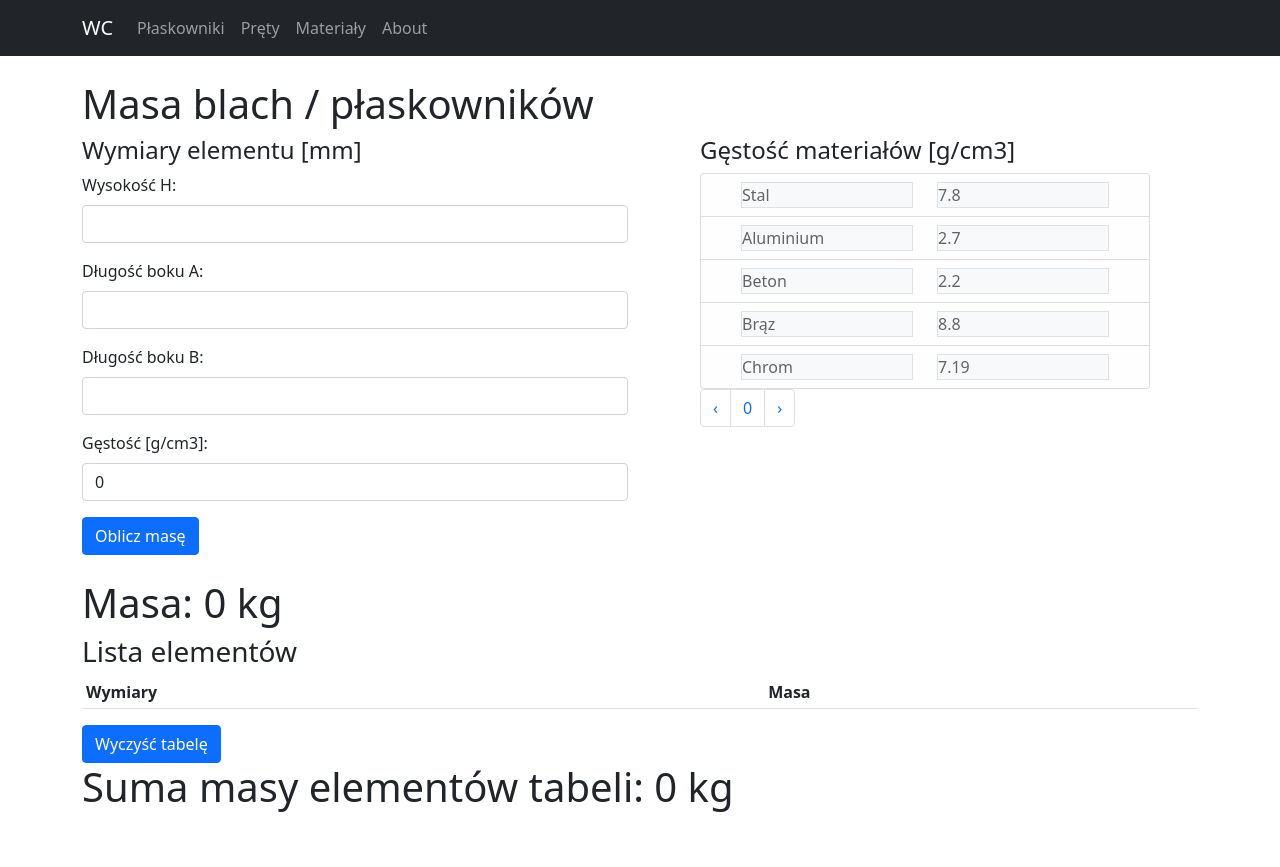
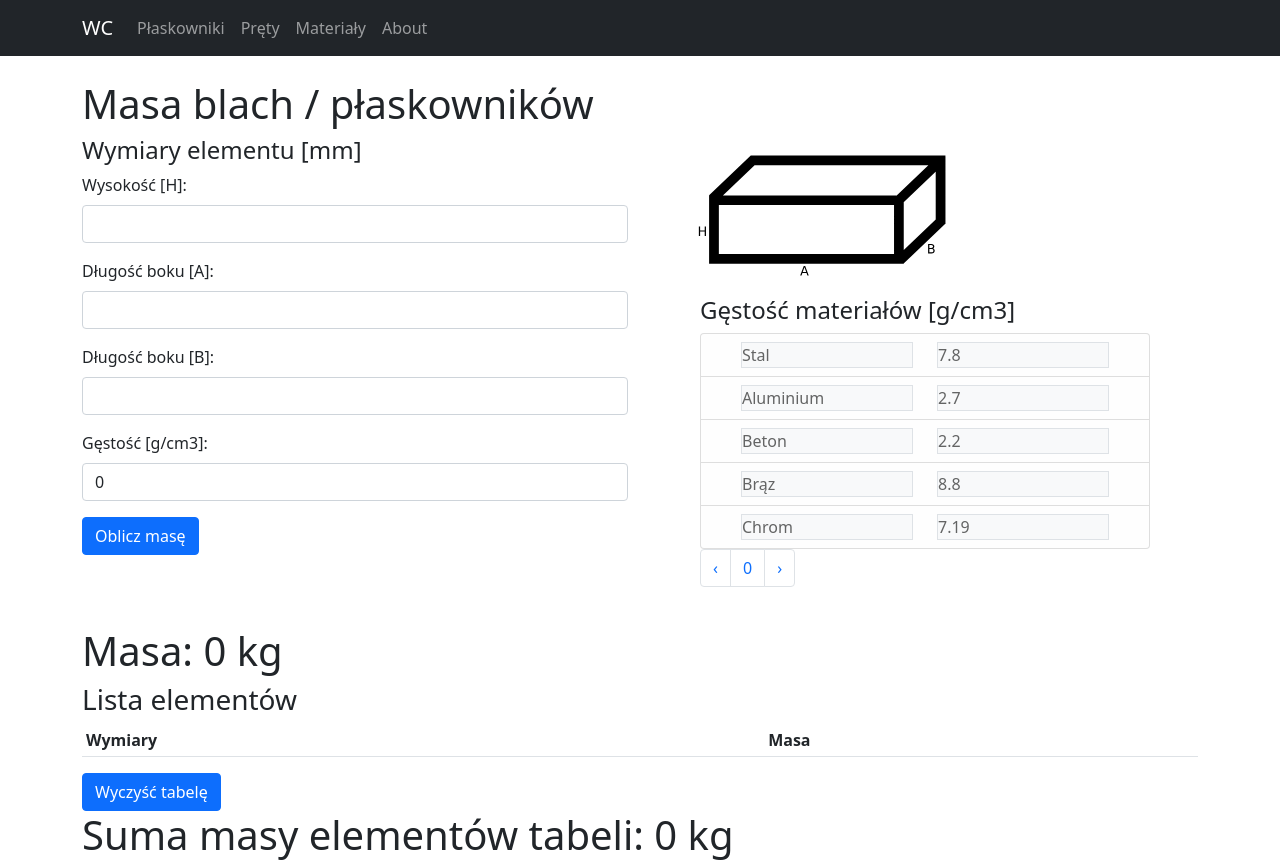
Before and after one commit to wowvaqa/wc, a React (Create React App) app: page /cuboid in a window 1280 px wide. Before the commit the page ends 819 px from the top, so only its background shows below. Built offline with nearby package versions, Linux system fonts and the light colour scheme.

Commit message:
Dodanie plików graficznych, stylu dla plików

```diff
--- a/src/styles/index.css
+++ b/src/styles/index.css
@@ -1,3 +1,7 @@
 .header {
   text-align: center;
 }
+.weightElement {
+  width: 18rem;
+  padding: 1rem;
+}
--- a/src/views/CuboidView.js
+++ b/src/views/CuboidView.js
@@ -4,6 +4,7 @@ import MaterialSelectView from "./MaterialSelectView";
 import { getCuboidMass } from "../utils/Utlis";
 import { useGlobalContext } from "../Context";
 import WeightSumView from "./WeightSumView";
+import cuboidImage from "../assetes/cuboid.svg";
 
 /**
  * Widok komponentu masy prostopadłościanu
@@ -90,11 +91,11 @@ const CuboidView = () => {
       <Container>
         <h1>Masa blach / płaskowników</h1>
       </Container>
-
       <Container fluid="md">
         <Row>
           <Col>
             <h4>Wymiary elementu [mm]</h4>
+
             <Form>
               <Form.Group
                 className="mb-3"
@@ -103,7 +104,7 @@ const CuboidView = () => {
                   setDimH(parseFloat(e.target.value));
                 }}
               >
-                <Form.Label>Wysokość H:</Form.Label>
+                <Form.Label>Wysokość [H]:</Form.Label>
                 <Form.Control type="text" />
               </Form.Group>
               <Form.Group
@@ -113,7 +114,7 @@ const CuboidView = () => {
                   setDimA(parseFloat(e.target.value));
                 }}
               >
-                <Form.Label>Długość boku A:</Form.Label>
+                <Form.Label>Długość boku [A]:</Form.Label>
                 <Form.Control type="text" />
               </Form.Group>
               <Form.Group
@@ -123,7 +124,7 @@ const CuboidView = () => {
                   setDimB(parseFloat(e.target.value));
                 }}
               >
-                <Form.Label>Długość boku B:</Form.Label>
+                <Form.Label>Długość boku [B]:</Form.Label>
                 <Form.Control type="text" />
               </Form.Group>
               <Form.Group
@@ -151,6 +152,11 @@ const CuboidView = () => {
           </Col>
           <Col>
             <Container>
+              <img
+                src={cuboidImage}
+                alt="cocktail db logo"
+                className="weightElement"
+              />
               <MaterialSelectView />
             </Container>
           </Col>
--- a/src/views/RollerView.js
+++ b/src/views/RollerView.js
@@ -4,6 +4,7 @@ import MaterialSelectView from "./MaterialSelectView";
 import { getRollerMass } from "../utils/Utlis";
 import { useGlobalContext } from "../Context";
 import WeightSumView from "./WeightSumView";
+import rollerImage from "../assetes/roller.svg";
 
 /**
  * Widok komponentu masy walca
@@ -95,7 +96,7 @@ const RollerView = () => {
                   setDimH(parseFloat(e.target.value));
                 }}
               >
-                <Form.Label>Wysokość H:</Form.Label>
+                <Form.Label>Wysokość [H]:</Form.Label>
                 <Form.Control type="text" />
               </Form.Group>
               <Form.Group
@@ -105,7 +106,7 @@ const RollerView = () => {
                   setDiameter(parseFloat(e.target.value));
                 }}
               >
-                <Form.Label>Średnica:</Form.Label>
+                <Form.Label>Średnica [d]:</Form.Label>
                 <Form.Control type="text" />
               </Form.Group>
 
@@ -134,6 +135,11 @@ const RollerView = () => {
           </Col>
           <Col>
             <Container>
+              <img
+                src={rollerImage}
+                alt="cocktail db logo"
+                className="weightElement"
+              />
               <MaterialSelectView />
             </Container>
           </Col>
```
Also changed, not shown: src/assetes/cuboid.svg (added), src/assetes/roller.svg (added).
